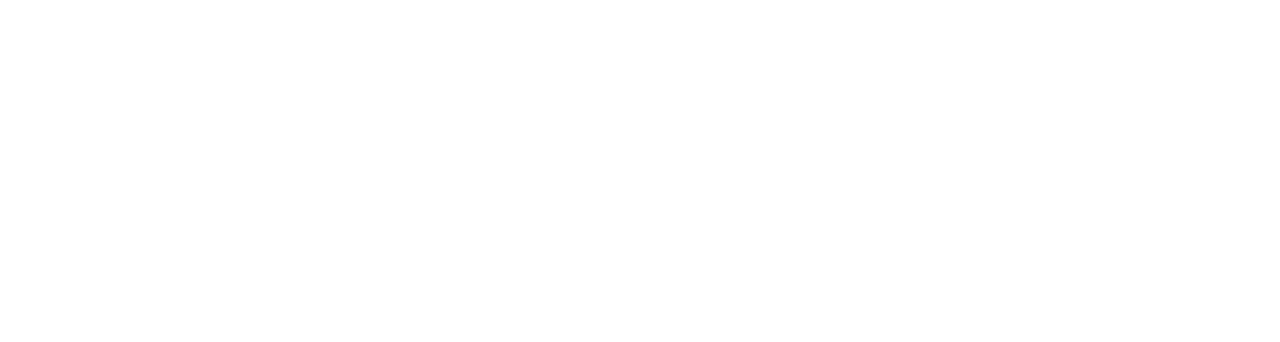
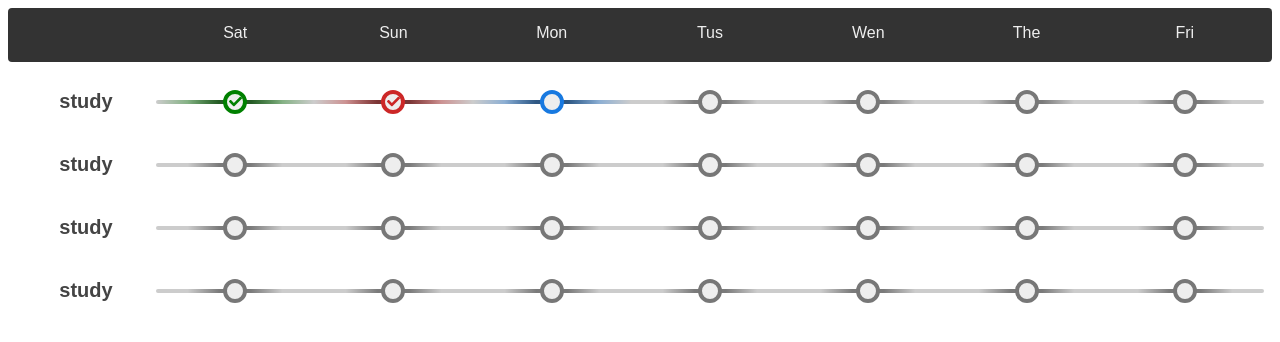
Before and after one commit to h-shams/habit-tracker, a website: page src/index.html in a window 1280 px wide. Drawn offline with nearby package versions, Linux system fonts and the light colour scheme; files that its build step writes are made by us from their sources.

Commit message:
create html and css for weekly view

```diff
--- a/src/index.html
+++ b/src/index.html
@@ -6,6 +6,124 @@
     <link rel="stylesheet" href="styles/main.css">
   </head>
   <body>
+    <main class="th">
+      <ul class="th__weekdays">
+        <li class="th__weekday"><span class="th__weekday-text">Sat</span></li>
+        <li class="th__weekday"><span class="th__weekday-text">Sun</span></li>
+        <li class="th__weekday"><span class="th__weekday-text">Mon</span></li>
+        <li class="th__weekday"><span class="th__weekday-text">Tus</span></li>
+        <li class="th__weekday"><span class="th__weekday-text">Wen</span></li>
+        <li class="th__weekday"><span class="th__weekday-text">The</span></li>
+        <li class="th__weekday"><span class="th__weekday-text">Fri</span></li>
+      </ul>
+      <div class="th__task-list-container">
+        <div class="task-list">
+          <h3 class="task-list__title">study</h3>
+          <div class="task-list__task-list">
+            <div class="task task--value-true">
+              <div class="task__circle"></div>
+            </div>
+            <div class="task task--value-false">
+              <div class="task__circle"></div>
+            </div>
+            <div class="task task--value-none">
+              <div class="task__circle"></div>
+            </div>
+            <div class="task task--state-disable">
+              <div class="task__circle"></div>
+            </div>
+            <div class="task task--state-disable">
+              <div class="task__circle"></div>
+            </div>
+            <div class="task task--state-disable">
+              <div class="task__circle"></div>
+            </div>
+            <div class="task task--state-disable">
+              <div class="task__circle"></div>
+            </div>
+          </div>
+        </div>
+        <div class="task-list">
+          <h3 class="task-list__title">study</h3>
+          <div class="task-list__task-list">
+            <div class="task task--state-disable">
+              <div class="task__circle"></div>
+            </div>
+            <div class="task task--state-disable">
+              <div class="task__circle"></div>
+            </div>
+            <div class="task task--state-disable">
+              <div class="task__circle"></div>
+            </div>
+            <div class="task task--state-disable">
+              <div class="task__circle"></div>
+            </div>
+            <div class="task task--state-disable">
+              <div class="task__circle"></div>
+            </div>
+            <div class="task task--state-disable">
+              <div class="task__circle"></div>
+            </div>
+            <div class="task task--state-disable">
+              <div class="task__circle"></div>
+            </div>
+          </div>
+        </div>
+        <div class="task-list">
+          <h3 class="task-list__title">study</h3>
+          <div class="task-list__task-list">
+            <div class="task task--state-disable">
+              <div class="task__circle"></div>
+            </div>
+            <div class="task task--state-disable">
+              <div class="task__circle"></div>
+            </div>
+            <div class="task task--state-disable">
+              <div class="task__circle"></div>
+            </div>
+            <div class="task task--state-disable">
+              <div class="task__circle"></div>
+            </div>
+            <div class="task task--state-disable">
+              <div class="task__circle"></div>
+            </div>
+            <div class="task task--state-disable">
+              <div class="task__circle"></div>
+            </div>
+            <div class="task task--state-disable">
+              <div class="task__circle"></div>
+            </div>
+          </div>
+        </div>
+        <div class="task-list">
+        <h3 class="task-list__title">study</h3>
+        <div class="task-list__task-list">
+          <div class="task task--state-disable">
+            <div class="task__circle"></div>
+          </div>
+          <div class="task task--state-disable">
+            <div class="task__circle"></div>
+          </div>
+          <div class="task task--state-disable">
+            <div class="task__circle"></div>
+          </div>
+          <div class="task task--state-disable">
+            <div class="task__circle"></div>
+          </div>
+          <div class="task task--state-disable">
+            <div class="task__circle"></div>
+          </div>
+          <div class="task task--state-disable">
+            <div class="task__circle"></div>
+          </div>
+          <div class="task task--state-disable">
+            <div class="task__circle"></div>
+          </div>
+        </div>
+      </div>
+      </div>
+    </main>
+    <!-- .task-list*4>h3.task-list__title+.task-list__task-list>div.task*7> -->
   </body>
   <script src="scripts/modules/idGenerator.js" charset="utf-8"></script>
   <script src="scripts/classes/Task.js" charset="utf-8"></script>
--- a/src/styles/main.scss
+++ b/src/styles/main.scss
@@ -0,0 +1,142 @@
+@import 'variables';
+
+html{
+  box-sizing: border-box;
+}
+html *, html *::after, html *::before{
+  box-sizing: inherit;
+}
+
+
+.th{
+  font-family: sans-serif;
+
+  &__weekdays{
+    width: 100%;
+    list-style: none;
+    padding: 0 .5em;
+    padding-left: 7em * 1.25 + .5em;
+    margin: 0;
+    display: flex;
+    justify-content: space-around;
+    align-items: center;
+    background-color: #333;
+    color: #eee;
+    border-radius: .25em;
+  }
+
+  &__weekday{
+    width: 0;
+    padding: 1em .5em;
+    flex: 1 0 auto;
+  }
+
+  &__weekday-text{
+    width: 100%;
+    display: inline-block;
+    text-align: center;
+    overflow-x: hidden;
+    text-overflow: ellipsis;
+  }
+
+  &__task-list-container{
+    padding: .5em;
+  }
+
+}
+
+.task-list {
+  display: flex;
+  flex-flow: row nowrap;
+  justify-content: flex-start;
+  align-items: center;
+  width: 100%;
+  margin: 0 auto;
+  color: #444;
+
+  &__title{
+    font-size: 1.25em;
+    margin: 1em;
+    width: 5em;
+    text-align: center;
+  }
+
+  &__task-list{
+    display: flex;
+    flex-flow: row nowrap;
+    justify-content: space-around;
+    flex-grow: 1;
+  }
+}
+
+.task {
+  flex-grow: 1;
+  position: relative;
+
+  &__circle{
+    width: 1.5em;
+    height: 1.5em;
+    background-color: $task--background-color;
+    margin: 0 auto;
+    border-radius: 50%;
+    border: $task--border-width solid $task--border-color;
+    background-size: 80% 80%;
+    background-repeat: no-repeat;
+    background-position: center center;
+  }
+
+  &--value-true .task__circle{
+    background-image: url('../images/task-icon-true.svg');
+    border-color: $task--value-true-color;
+  }
+
+  &--value-false .task__circle{
+    background-image: url('../images/task-icon-false.svg');
+    border-color: $task--value-false-color;
+  }
+
+  &--value-none .task__circle{
+    border-color: $task--value-none-color;
+  }
+
+
+  &::after{
+    content: "";
+    display: block;
+    position: absolute;
+    height: $task--timeline-width;
+    right: 0;
+    left: 0;
+    top: 0;
+    bottom: 0;
+    margin: auto 0;
+    background-color: $task--timeline-color;
+    z-index: -1;
+    background-image: linear-gradient(90deg, transparent 20%, rgba(0,0,0,.4) 40%, rgba(0,0,0,.4) 60%, transparent 80%);
+
+  }
+
+  &:first-child::after{
+    border-radius: 50em 0 0 50em;
+  }
+  &:last-child::after{
+    border-radius: 0 50em 50em 0;
+  }
+
+
+
+  &--value-none::after{
+    background-image: linear-gradient(90deg, transparent 20%, rgba(0,0,0,.4) 40%, rgba(0,0,0,.4) 60%, transparent 80%),
+                      linear-gradient(90deg, transparent 0%, transparentize($task--value-none-color, .3) 40%, transparentize($task--value-none-color, .3) 60%, transparent 100%);
+  }
+
+  &--value-false::after{
+    background-image: linear-gradient(90deg, transparent 20%, rgba(0,0,0,.4) 40%, rgba(0,0,0,.4) 60%, transparent 80%),
+    linear-gradient(90deg, transparent 0%, transparentize($task--value-false-color, .3) 40%, transparentize($task--value-false-color, .3) 60%, transparent 100%);
+  }
+
+  &--value-true::after{
+    background-image: linear-gradient(90deg, transparent 20%, rgba(0,0,0,.4) 40%, rgba(0,0,0,.4) 60%, transparent 80%),
+                      linear-gradient(90deg, transparent 0%, transparentize($task--value-true-color, .3) 40%, transparentize($task--value-true-color, .3) 60%, transparent 100%);
+  }
+}
--- /dev/null
+++ b/src/styles/variables.scss
@@ -0,0 +1,10 @@
+
+$task--background-color: #eee;
+$task--border-width: .25em;
+$task--border-color: #777;
+$task--timeline-width: .25em;
+$task--timeline-color: #ccc;
+
+$task--value-true-color: green;
+$task--value-false-color: #cc2727;
+$task--value-none-color: #1879e0;
```
Also changed, not shown: src/images/task-icon-false.svg (added), src/images/task-icon-true.svg (added).
